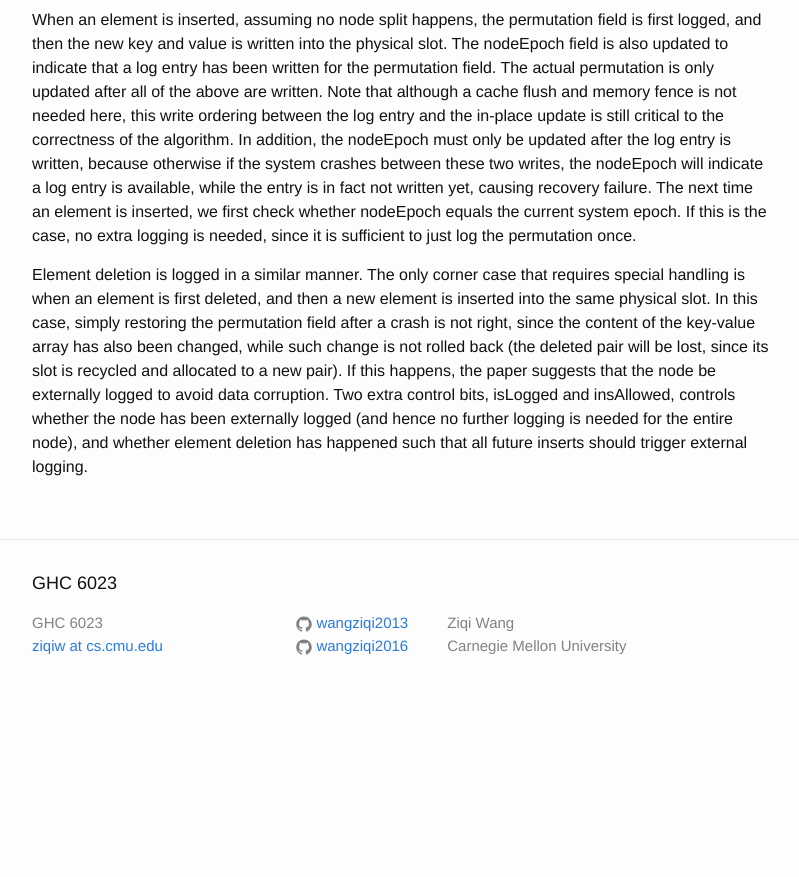
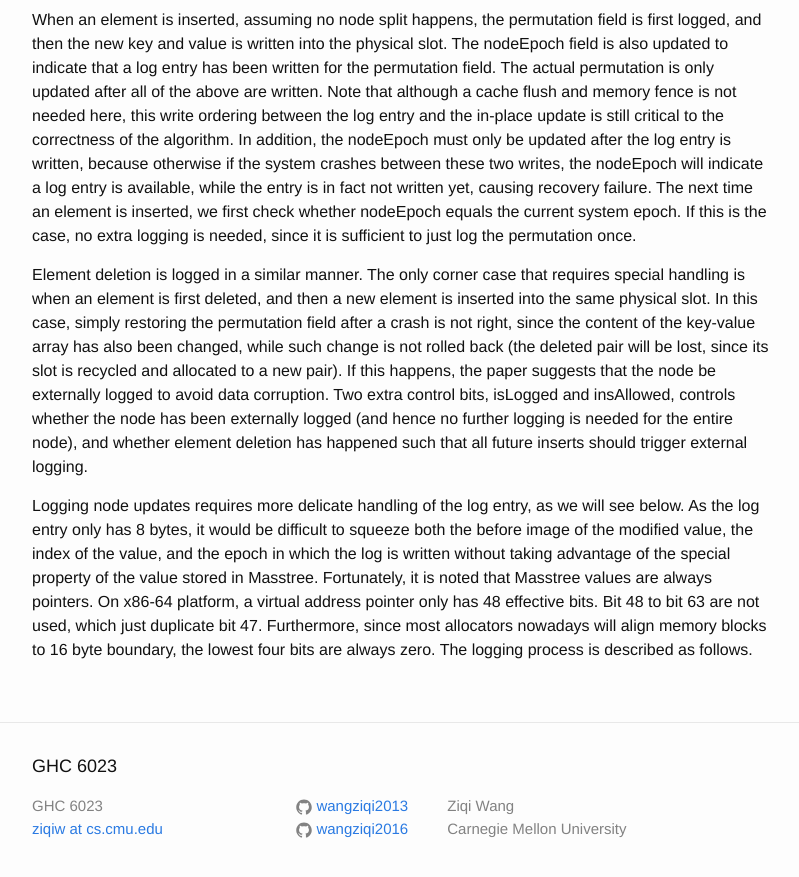
Before and after one commit to wangziqi2013/wangziqi2013.github.io, a Jekyll site: the page built from _posts/2019-10-22-incll.markdown, in a window 1280 px wide and 900 px high, scrolled down 2170 px. Shown: the top 877 px of the window, without its empty margins (238-1037 px from the left). Built offline with Jekyll 4.4.1, drawn with Linux system fonts in a browser that asks for light colours; before the commit the page ends 2887 px from its top, so only the background shows below that; some of the changed text lies outside the part shown.

Commit message:
Working on value logging

```diff
--- a/_posts/2019-10-22-incll.markdown
+++ b/_posts/2019-10-22-incll.markdown
@@ -18,7 +18,7 @@ version_mgmt:
 1. Taking advantage of the fact that a pointer in x86-64 only has 48 effective bits.
 
 2. The InCLL logging scheme works equally well for sequential insert/delete and random update, leveraging
-   the fact that inserts/deletes (but not a mixture) can be undone rather efficiently just by restoring the permutation
+   the fact that inserts/deletes (but not the mixture) can be undone rather efficiently just by restoring the permutation
    field.
 
 **Lowlights::**
@@ -94,3 +94,10 @@ change is not rolled back (the deleted pair will be lost, since its slot is recy
 happens, the paper suggests that the node be externally logged to avoid data corruption. Two extra control bits, isLogged
 and insAllowed, controls whether the node has been externally logged (and hence no further logging is needed for the entire
 node), and whether element deletion has happened such that all future inserts should trigger external logging.
+
+Logging node updates requires more delicate handling of the log entry, as we will see below. As the log entry only
+has 8 bytes, it would be difficult to squeeze both the before image of the modified value, the index of the value, and the
+epoch in which the log is written without taking advantage of the special property of the value stored in Masstree. Fortunately,
+it is noted that Masstree values are always pointers. On x86-64 platform, a virtual address pointer only has 48 effective
+bits. Bit 48 to bit 63 are not used, which just duplicate bit 47. Furthermore, since most allocators nowadays will align
+memory blocks to 16 byte boundary, the lowest four bits are always zero. The logging process is described as follows.
```
